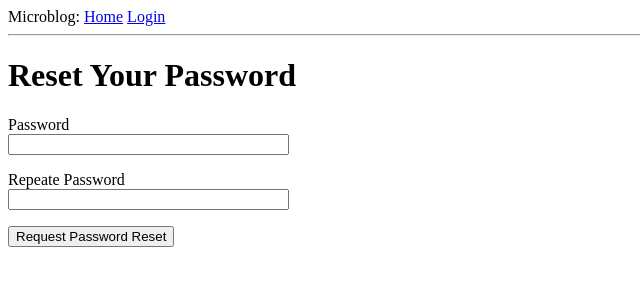
After one commit to arilsonsouza/flask-microblog, a Flask app: page /reset-password/1 in a window 1280 px wide. The commit adds this page. Shown: the top 300 px of the page, without its empty margins (0-640 px from the left). Run offline with Flask 2, Linux system fonts and the light colour scheme.

Commit message:
Chapter 10: Email Support

```diff
--- a/app/__init__.py
+++ b/app/__init__.py
@@ -7,6 +7,7 @@ from config import Config
 from flask_sqlalchemy import SQLAlchemy
 from flask_migrate import Migrate
 from flask_login import LoginManager
+from flask_mail import Mail
 
 app = Flask(__name__)
 app.config.from_object(Config)
@@ -14,6 +15,7 @@ db = SQLAlchemy(app)
 migrate = Migrate(app, db)
 login = LoginManager(app)
 login.login_view = 'login'
+mail = Mail(app)
 
 if not app.debug:
 	if app.config['MAIL_SERVER']:
--- a/app/forms.py
+++ b/app/forms.py
@@ -67,3 +67,15 @@ class PostForm(FlaskForm):
 		Length(min=1, max=140)
 	])
 	submit = SubmitField('Submit')
+
+class ResetPasswordRequestForm(FlaskForm):
+	email = StringField('Email', validators=[DataRequired(), Email()])
+	submit = SubmitField('Request Password Reset')
+
+class ResetPasswordForm(FlaskForm):
+	password = PasswordField('Password', validators=[DataRequired()])
+	password_confirmation = PasswordField(
+		'Repeate Password',
+		validators=[DataRequired(), EqualTo('password')]
+	)
+	submit = SubmitField('Request Password Reset')
--- a/app/models.py
+++ b/app/models.py
@@ -1,8 +1,11 @@
+import jwt
+from time import time
 from datetime import datetime
 from hashlib import md5
 from flask_login import UserMixin
 from werkzeug.security import generate_password_hash, check_password_hash
 
+from app import app
 from app import db, login
 
 followers = db.Table('followers',
@@ -62,6 +65,25 @@ class User(UserMixin, db.Model):
 		digest = md5(self.email.lower().encode('utf-8')).hexdigest()
 		return f'https://www.gravatar.com/avatar/{digest}?d=identicon&s={size}'
 
+	def get_reset_password_token(self, expires_in=600):
+		return jwt.encode(
+			{'reset_password': self.id, 'exp': time() + expires_in},
+			app.config['SECRET_KEY'],
+			algorithm='HS256'
+		).decode('utf-8')
+
+	@staticmethod
+	def verify_reset_password_token(token):
+		try:
+			id = jwt.decode(
+				token,
+				app.config['SECRET_KEY'],
+				algorithm='HS256'
+			)['reset_password']
+		except Exception as e:
+			return
+		return User.query.get(id)
+
 	def __repr__(self):
 		return f'<User {self.username}>'
 
--- a/app/routes.py
+++ b/app/routes.py
@@ -21,7 +21,11 @@ from app.forms import (
 	EmptyForm,
 	EditProfileFrom,
 	RegistrationForm,
+	ResetPasswordForm,
+	ResetPasswordRequestForm
 )
+
+from app.email import send_password_reset_email
 
 from app.models import (
 	User,
@@ -206,3 +210,35 @@ def explore():
 		next_url=next_url,
 		prev_url=prev_url
 	)
+
+
+@app.route('/reset-password-request', methods=['GET', 'POST'])
+def reset_password_request():
+	if current_user.is_authenticated:
+		return redirect(url_for('index'))
+	form = ResetPasswordRequestForm()
+	if form.validate_on_submit():
+		user = User.query.filter_by(email=form.email.data).first()
+		if user:
+			send_password_reset_email(user)
+			flash('Check your email for the instructions to reset your password')
+			return redirect(url_for('login'))
+	return render_template('reset_password_request.html', title='Reset Password', form=form)
+
+@app.route('/reset-password/<token>', methods=['GET', 'POST'])
+def reset_password(token):
+	if current_user.is_authenticated:
+		return redirect(url_for('index'))
+
+	user = User.verify_reset_password_token(token)
+	if not User:
+		return redirect(url_for('index'))
+
+	form = ResetPasswordForm()
+	if form.validate_on_submit():
+		user.set_password(form.password.data)
+		db.session.commit()
+		flash('Your password has been reset.')
+		return redirect(url_for('login'))
+
+	return render_template('reset_password.html', form=form)
--- a/app/templates/login.html
+++ b/app/templates/login.html
@@ -27,4 +27,9 @@
 	<p>
 		New User? <a href="{{ url_for('register')}}">Click to Register</a>
 	</p>
+
+	<p>
+		Forgot Your Password?
+		<a href="{{ url_for('reset_password_request')}}">Click to Reset It</a>
+	</p>
 {% endblock %}
--- /dev/null
+++ b/app/templates/reset_password.html
@@ -0,0 +1,25 @@
+{% extends "base.html" %}
+
+{% block content %}
+	<h1>Reset Your Password</h1>
+	<form action="" method="POST">
+		{{ form.hidden_tag() }}
+		<p>
+			{{ form.password.label }} <br/>
+			{{ form.password(size=32)}} <br/>
+			{% for error in form.password.errors %}
+				<span style="color: red;">{{ error }}</span>
+			{% endfor %}
+		</p>
+
+		<p>
+			{{ form.password_confirmation.label }} <br/>
+			{{ form.password_confirmation(size=32)}} <br/>
+			{% for error in form.password_confirmation.errors %}
+				<span style="color: red;">{{ error }}</span>
+			{% endfor %}
+		</p>
+
+		<p>{{ form.submit() }}</p>
+	</form>
+{% endblock %}
--- a/requirements.txt
+++ b/requirements.txt
@@ -1,8 +1,10 @@
 email-validator==1.1.1
 flask==1.1.2
 flask-login==0.5.0
+flask-mail=0.9.1
 flask-migrate==2.5.3
 flask-sqlalchemy==2.4.4
 flask-wtf==0.14.3
 psycopg2==2.8.5
+pyjwt=1.7.1
 python-dotenv==0.14.0
```
Also changed, not shown: app/email.py (added, +31 -0 lines), app/templates/email/reset_password.html (added, +12 -0 lines), app/templates/email/reset_password.txt (added, +11 -0 lines), app/templates/reset_password_request.html (added, +16 -0 lines).
